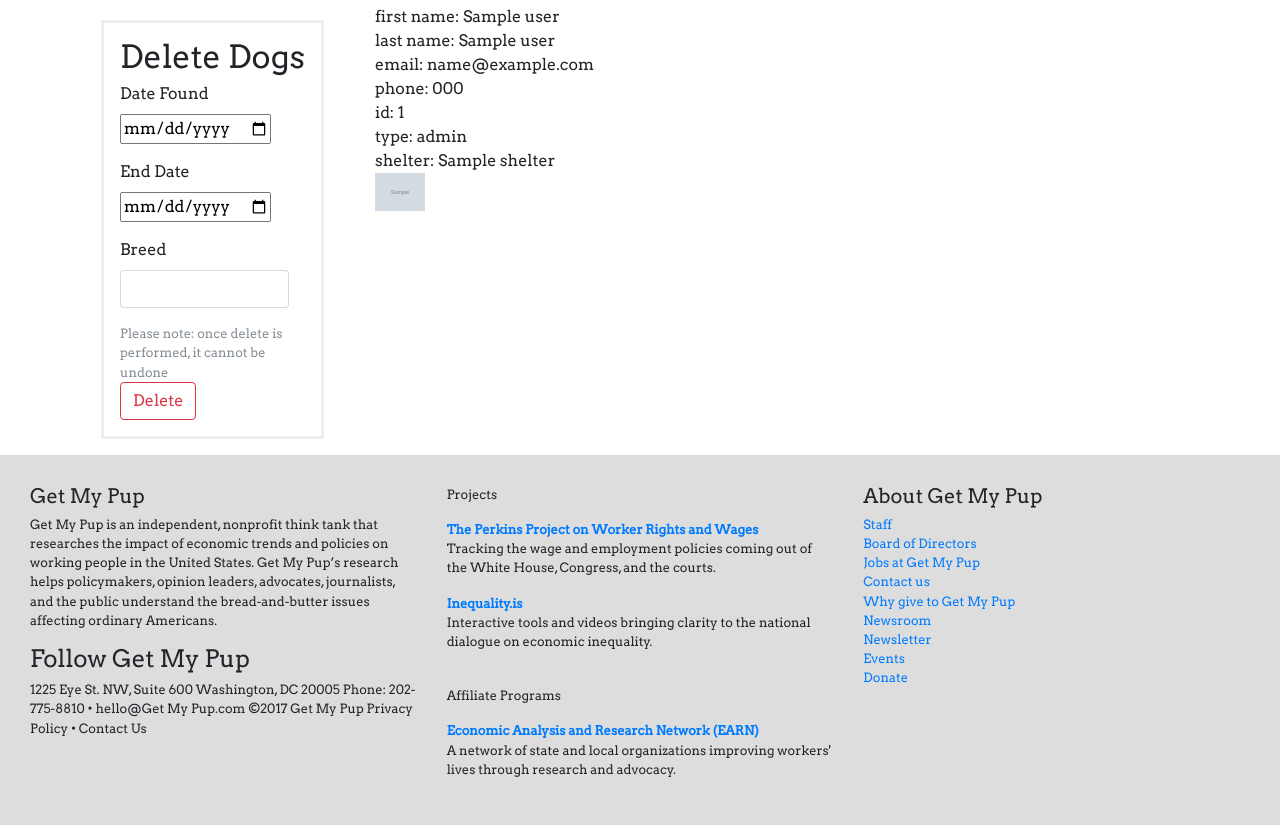
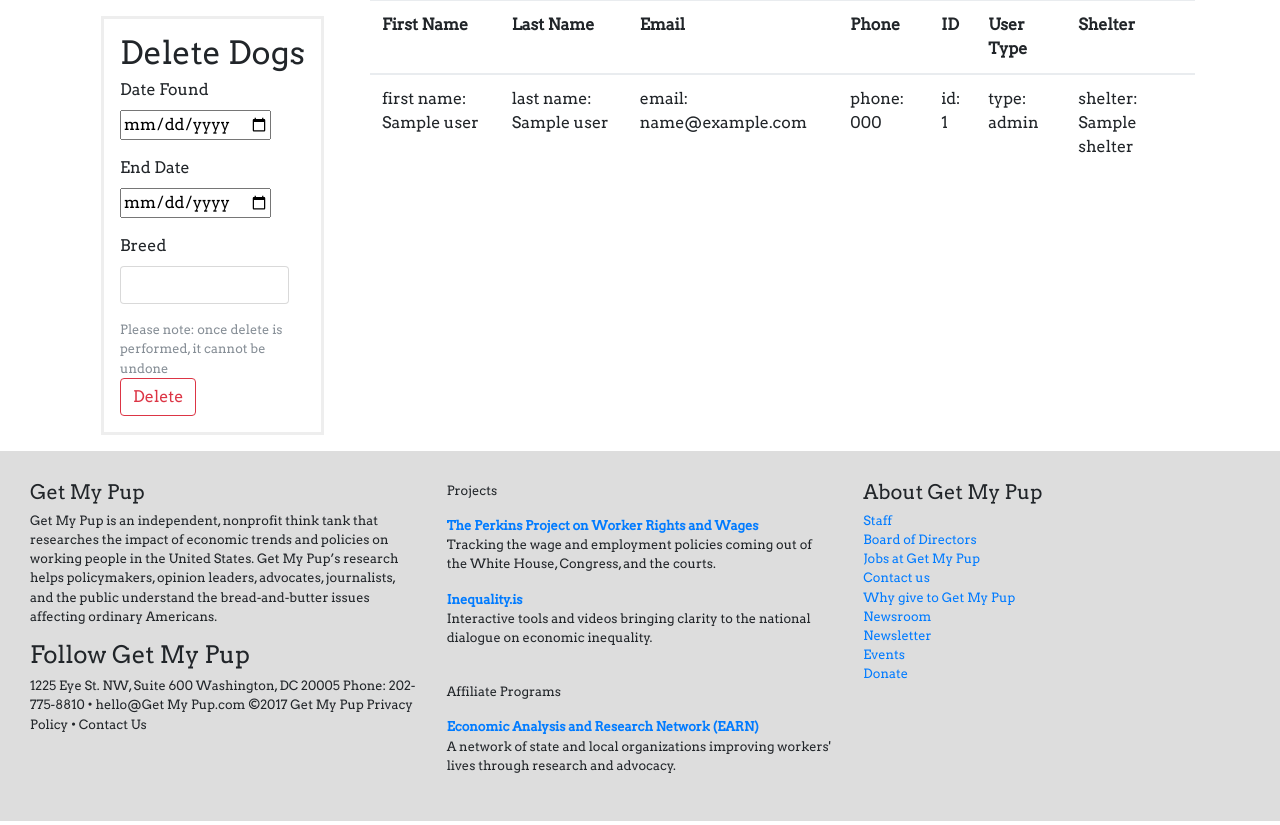
Before and after one commit to Dog-Shelter-App/dog-shelter-app, a Python web app: template myapp/templates/pages/admin.html in a window 1280 px wide. Shown: the part 66-891 px from the top of the page. Run offline with Jinja, Linux system fonts and the light colour scheme; the template is opened without the code that fills it: most values are stand-ins (such as "Sample title", 1, 10 or a date in 2020); grey boxes marked "Sample" are stand-in pictures; some libraries are stand-ins or nearby versions.

Commit message:
update admin

```diff
--- a/myapp/templates/pages/admin.html
+++ b/myapp/templates/pages/admin.html
@@ -2,26 +2,39 @@
 <div class="container">
   <div class="row">
     <div class="col-md-3">
-      <div class="d-flex mt-1">
-        <div class="sticky-scroll-box querybar">
+      <div class="d-flex">
+        <div class="querybar">
           {% include 'components/delete.html'%}
         </div>
       </div>
     </div>
+    <div class="col-md-9">
     {% for user in users %}
-    <div class="col-md-9">
-      <ul>
-        <li>first name: {{user.given_name}}</li>
-        <li>last name: {{user.family_name}}</li>
-        <li>email: {{user.email}}</li>
-        <li>phone: {{user.phone}}</li>
-        <li>id: {{user._id}}</li>
-        <li>type: {{user.user_type}}</li>
-        <li>shelter: {{user.shelter}}</li>
-        <img src="{{user.avatar}}" alt="" width="50" height="auto">
-      </ul>
+      <table class="table">
+        <tr>
+          <th>First Name</th>
+          <th>Last Name</th>
+          <th>Email</th>
+          <th>Phone</th>
+          <th>ID</th>
+          <th>User Type</th>
+          <th>Shelter</th>
+        </tr>
+        <tbody>
+          <tr>
+            <td>first name: {{user.given_name}}</td>
+            <td>last name: {{user.family_name}}</td>
+            <td>email: {{user.email}}</td>
+            <td>phone: {{user.phone}}</td>
+            <td>id: {{user._id}}</td>
+            <td>type: {{user.user_type}}</td>
+            <td>shelter: {{user.shelter}}</td>
+          </tr>
+        </tbody>
+      </table>
+
+    {% endfor %}
     </div>
-    {% endfor %}
 
   </div>
 </div>
```
